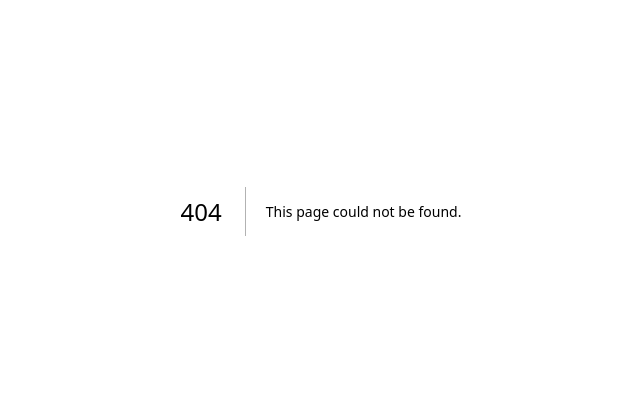
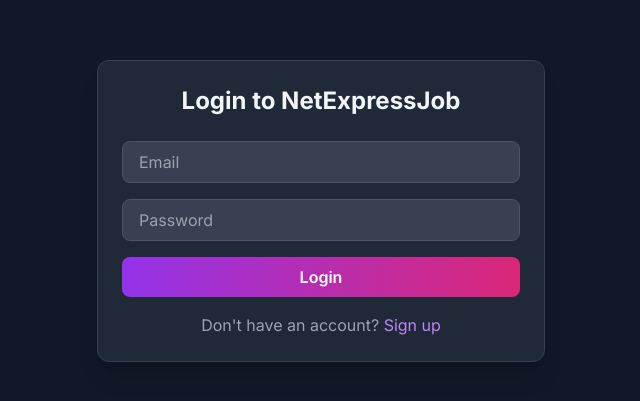
Before and after one commit to kshakilrana2025-wq/-NetExpressJob, a Next.js app: page /login in a window 1280 px wide. Before the commit this address had no page. Shown: the part 189-590 px from the top of the page, without its empty margins (319-959 px from the left). Built offline with nearby package versions, Linux system fonts and the light colour scheme.

Commit message:
Create page.tsx

```diff
--- /dev/null
+++ b/app/(auth)/login/page.tsx
@@ -0,0 +1,47 @@
+'use client';
+import { useState } from 'react';
+import { useRouter } from 'next/navigation';
+import Link from 'next/link';
+import Button from '@/components/ui/Button';
+import Input from '@/components/ui/Input';
+import Card from '@/components/ui/Card';
+import { showToast } from '@/components/ui/Toast';
+
+export default function LoginPage() {
+  const router = useRouter();
+  const [email, setEmail] = useState('');
+  const [password, setPassword] = useState('');
+  const [loading, setLoading] = useState(false);
+
+  const handleSubmit = async (e: React.FormEvent) => {
+    e.preventDefault();
+    setLoading(true);
+    const res = await fetch('/api/auth/login', {
+      method: 'POST',
+      headers: { 'Content-Type': 'application/json' },
+      body: JSON.stringify({ email, password })
+    });
+    const data = await res.json();
+    if (res.ok) {
+      showToast.success('Logged in successfully');
+      router.push('/dashboard');
+    } else {
+      showToast.error(data.error || 'Login failed');
+    }
+    setLoading(false);
+  };
+
+  return (
+    <Card className="w-full max-w-md">
+      <h2 className="text-2xl font-bold text-center mb-6">Login to NetExpressJob</h2>
+      <form onSubmit={handleSubmit} className="space-y-4">
+        <Input type="email" placeholder="Email" value={email} onChange={(e) => setEmail(e.target.value)} required />
+        <Input type="password" placeholder="Password" value={password} onChange={(e) => setPassword(e.target.value)} required />
+        <Button type="submit" disabled={loading} className="w-full">{loading ? 'Logging in...' : 'Login'}</Button>
+      </form>
+      <p className="text-center text-gray-400 mt-4">
+        Don't have an account? <Link href="/register" className="text-purple-400">Sign up</Link>
+      </p>
+    </Card>
+  );
+}
```
